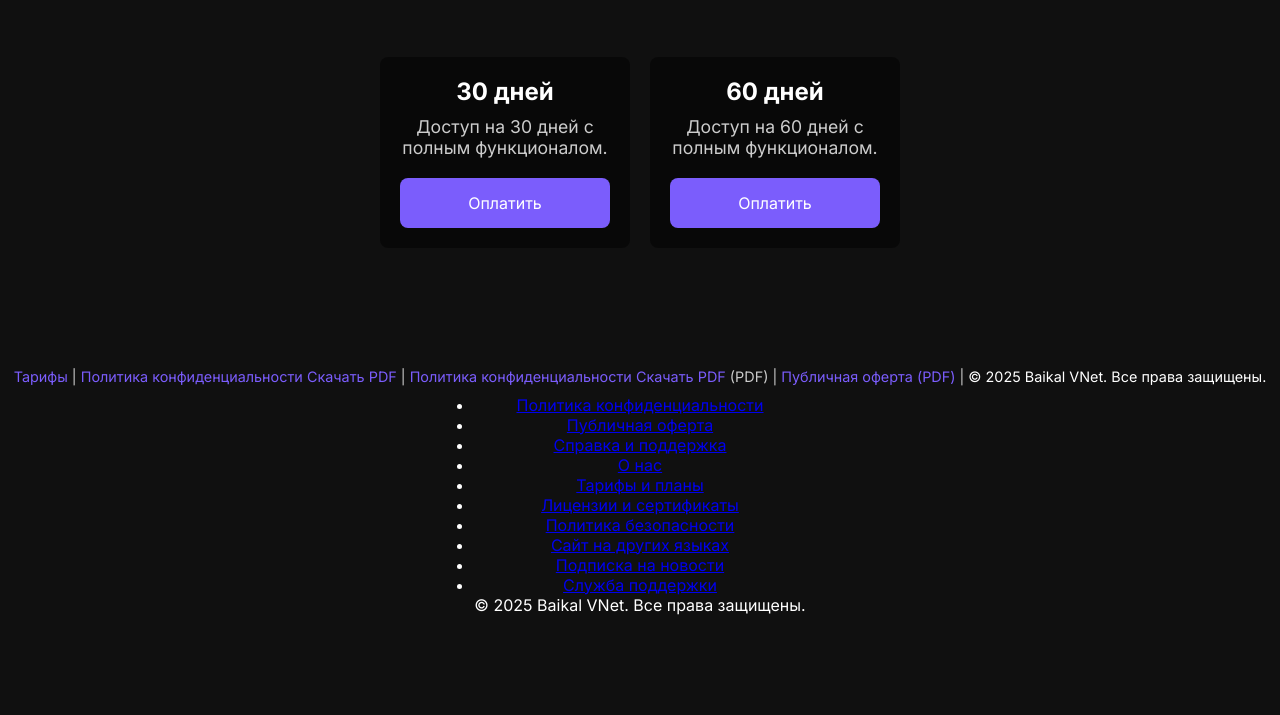
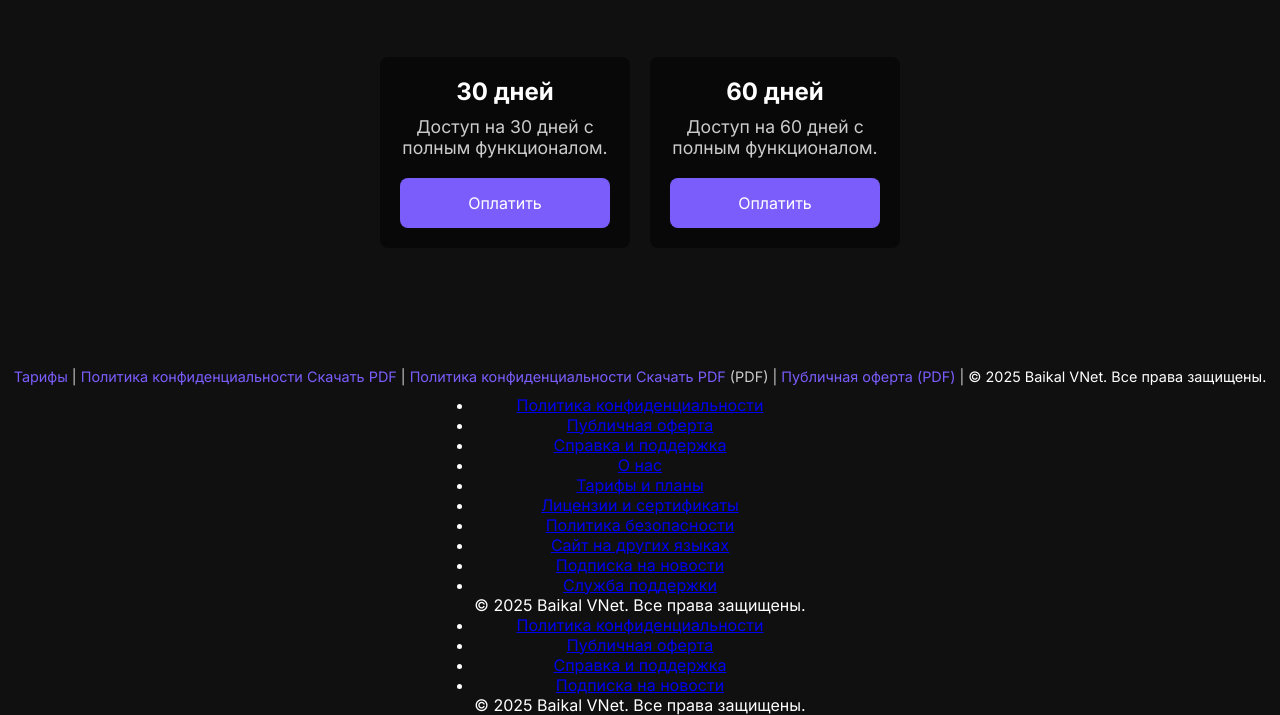
Before and after one commit to keeldj/baikalvnet, a plain HTML site: page index.html in a window 1280 px wide. Shown: the part 686-1401 px from the top of the page. Before the commit the page ends 1301 px from the top, so only its background shows below. Drawn offline with Linux system fonts and the light colour scheme.

Commit message:
Add files via upload

```diff
--- a/index.html
+++ b/index.html
@@ -170,5 +170,17 @@
     <p>&copy; 2025 Baikal VNet. Все права защищены.</p>
   </div>
 </footer>
+
+<footer>
+  <div class="footer-container">
+    <ul>
+      <li><a href="/privacy.html">Политика конфиденциальности</a></li>
+      <li><a href="/offer.html">Публичная оферта</a></li>
+      <li><a href="/faq.html">Справка и поддержка</a></li>
+      <li><a href="/subscribe.html">Подписка на новости</a></li>
+    </ul>
+    <p>&copy; 2025 Baikal VNet. Все права защищены.</p>
+  </div>
+</footer>
 </body>
 </html>
```
